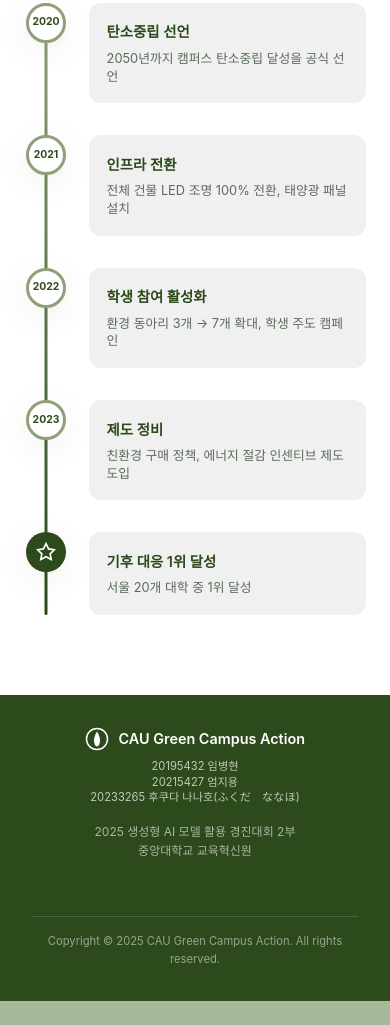
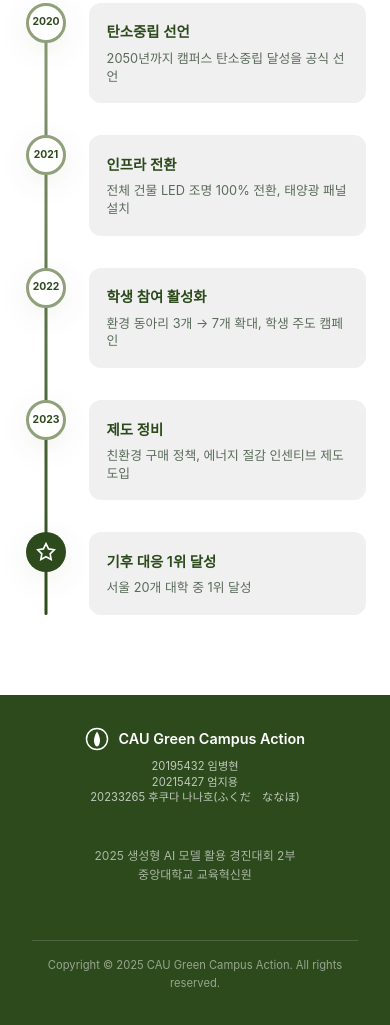
Before and after one commit to boongbang0425/CauGreenCampus, a website: page public/action.html in a window 390 px wide. Shown: the part 4198-5223 px from the top of the page. Before the commit the page ends 5199 px from the top, so only its background shows below. Drawn offline with Linux system fonts and the light colour scheme; a web font is replaced by a local one.

Commit message:
Update action.html

```diff
--- a/public/action.html
+++ b/public/action.html
@@ -623,6 +623,14 @@
             gap: 1.5rem;
         }
 
+        /* [수정] .footer-main 정렬 추가 */
+        .footer-main {
+            width: 100%; /* 상단을 꽉 채우게 하여 Copyright를 아래로 밀어냄 */
+            display: flex;
+            justify-content: space-between; /* 내부 요소 양옆 배분 */
+            align-items: center; /* 수직 중앙 정렬 */
+        }
+
         .footer-brand {
             display: flex;
             align-items: center;
@@ -655,6 +663,7 @@
 
         /* 하단 라이센스 스타일 */
         .footer-copyright {
+            width: 100%; /* [수정] 너비를 100%로 주어 강제로 맨 아래로 줄바꿈 배치 */
             margin-top: 2rem;
             padding-top: 1rem;
             border-top: 1px solid rgba(255, 255, 255, 0.15);
@@ -723,6 +732,12 @@
                 text-align: center;
             }
 
+            /* [수정] 모바일용 footer-main 정렬 */
+            .footer-main {
+                flex-direction: column; /* 모바일에서는 세로 정렬 */
+                gap: 1.5rem;
+            }
+
             .footer-info { text-align: center; }
         }
     </style>
@@ -765,7 +780,6 @@
             <p>오늘부터 중앙대 캠퍼스에서 바로 실천할 수 있는 친환경 행동을 알아보세요.</p>
         </div>
 
-        <!-- Campus Facilities -->
         <section class="section campus-section">
             <div class="section-container">
                 <div class="section-header">
@@ -829,7 +843,6 @@
             </div>
         </section>
 
-        <!-- Programs -->
         <section class="section programs-section">
             <div class="section-container">
                 <div class="section-header">
@@ -900,7 +913,6 @@
             </div>
         </section>
 
-        <!-- Checklist -->
         <section class="section">
             <div class="section-container">
                 <div class="section-header">
@@ -1035,7 +1047,6 @@
             </div>
         </section>
 
-        <!-- Challenge -->
         <section class="section challenge-section">
             <div class="section-container">
                 <div class="section-header">
@@ -1089,7 +1100,6 @@
             </div>
         </section>
 
-        <!-- Timeline -->
         <section class="section timeline-section">
             <div class="section-container">
                 <div class="section-header">
```
